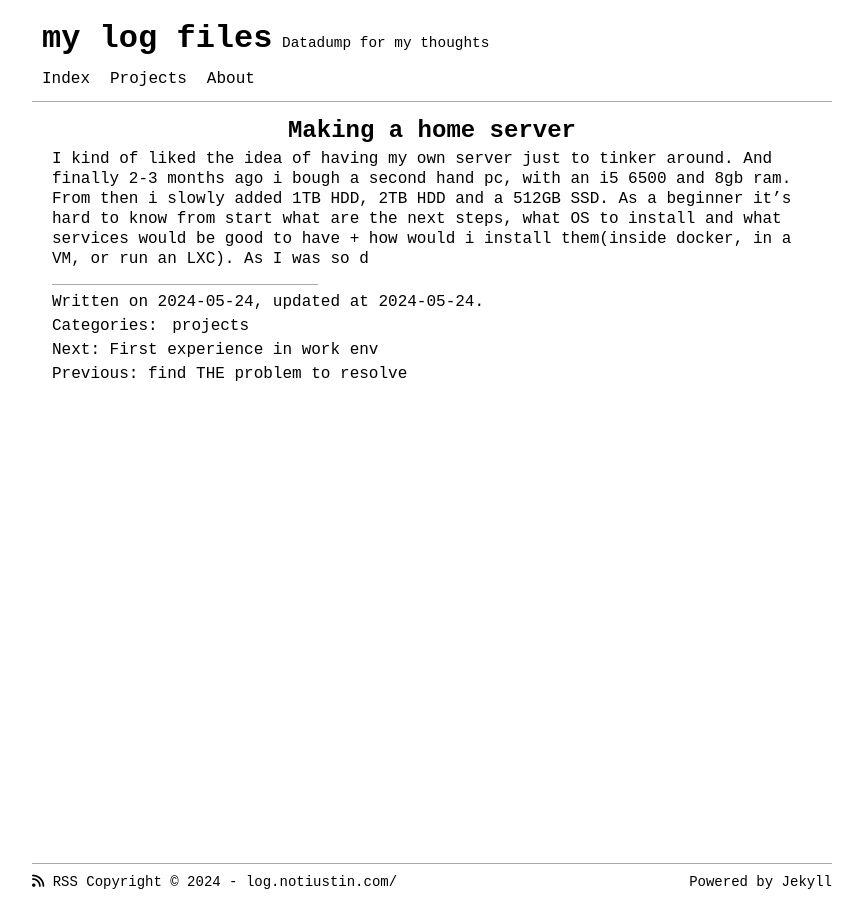
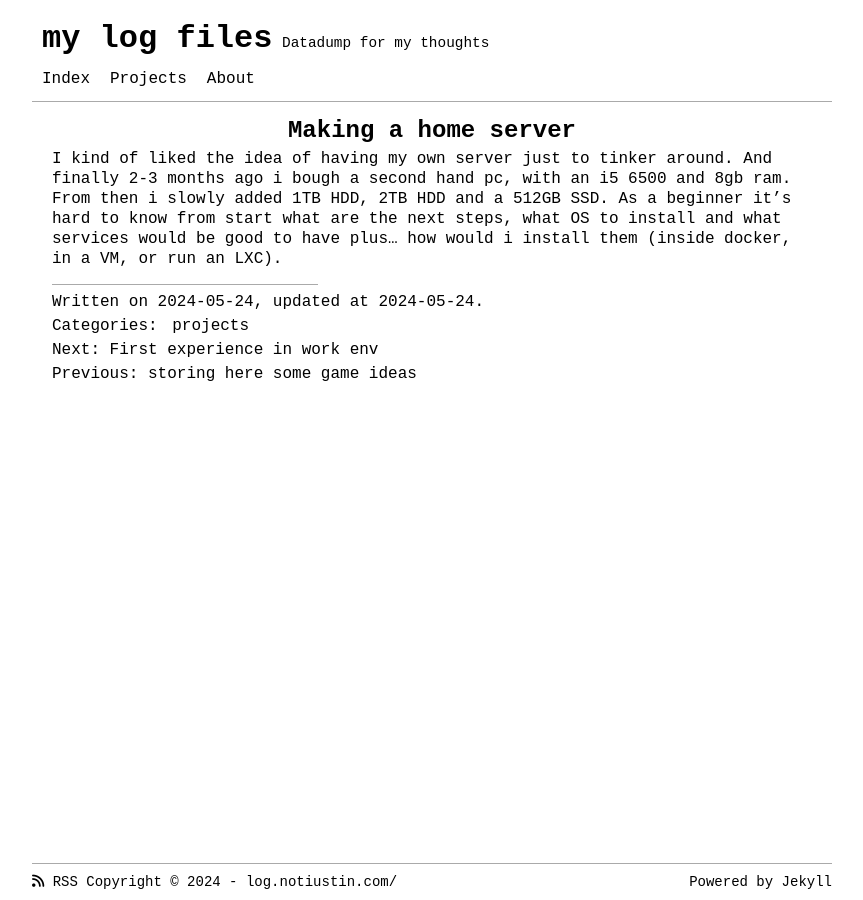
Before and after one commit to UnD37970UnD/-blog, a Jekyll site: the page built from _posts/projects/2024-05-24-making_a_home_server.md, in a window 1280 px wide. Shown: the whole page, without its empty margins (208-1071 px from the left). Built offline with Jekyll 4.4.1, drawn with Linux system fonts in a browser that asks for light colours; nearby versions of some CDN libraries.

Commit message:
new post + some image test

```diff
--- a/_posts/projects/2024-05-24-making_a_home_server.md
+++ b/_posts/projects/2024-05-24-making_a_home_server.md
@@ -7,5 +7,4 @@ categories: [projects]
 
 ---
 
-I kind of liked the idea of having my own server just to tinker around. And finally 2-3 months ago i bough a second hand pc, with an i5 6500 and 8gb ram. From then i slowly added 1TB HDD, 2TB HDD and a 512GB SSD. As a beginner it's hard to know from start what are the next steps, what OS to install and what services would be good to have + how would i install them(inside docker, in a VM, or run an LXC).
-As I was so d
+I kind of liked the idea of having my own server just to tinker around. And finally 2-3 months ago i bough a second hand pc, with an i5 6500 and 8gb ram. From then i slowly added 1TB HDD, 2TB HDD and a 512GB SSD. As a beginner it's hard to know from start what are the next steps, what OS to install and what services would be good to have plus... how would i install them (inside docker, in a VM, or run an LXC).
```
Also changed, not shown: _posts/logs/2024-09-21-new_ideas_for_a_game.md (added, +21 -0 lines), README-CN.md (deleted).
